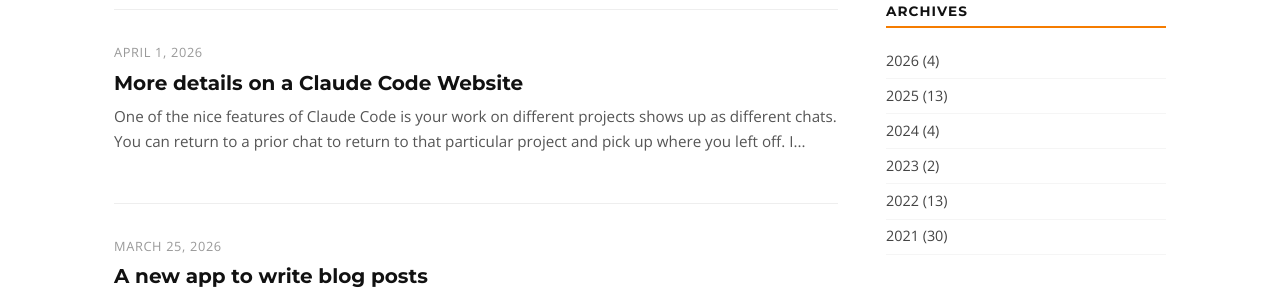
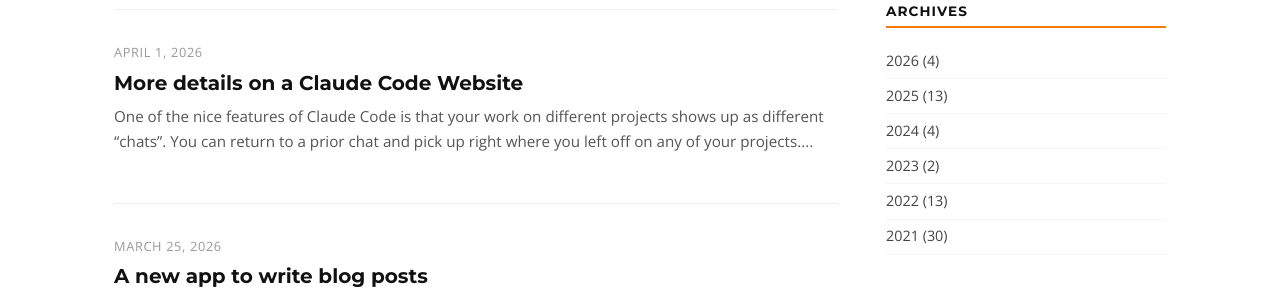
Before and after one commit to simpsong00/simpsong00.github.io, a Jekyll site: the page built from blog/index.html, in a window 1280 px wide and 900 px high, scrolled down 321 px. Shown: the part 154-450 px from the top of the window. Built offline with Jekyll 4.4.1, drawn with Linux system fonts in a browser that asks for light colours; the list of posts is cut into pages by our own code.

Commit message:
Update blog with edits

```diff
--- a/_posts/2026-04-01-more-details-on-a-claude-code-website.md
+++ b/_posts/2026-04-01-more-details-on-a-claude-code-website.md
@@ -6,13 +6,15 @@
 draft: false
 ---
 
-One of the nice features of Claude Code is your work on different projects shows up as different chats. You can return to a prior chat to return to that particular project and pick up where you left off. I drop back into the chat about my website and add new features anytime I think of one. Code reuse in this space is amazing. I've added small indicators of how long it takes to read an individual blog post. This was a one-liner add. A built-in feature of Jekyll. I've added the ability to search all of the blogs using Lunr.js. A small javascript search utility. I'd never heard of Lunr.js, but Claude did. I asked for the ability to search the blog, and it laid out three different approaches. I just chose one.
+One of the nice features of Claude Code is that your work on different projects shows up as different "chats". You can return to a prior chat and pick up right where you left off on any of your projects. I can drop back into the specific chat about my website and add new features anytime I think of one.
 
-If you implement a change and don't like it, back it out. If you want to edit the files yourself to change something but aren't sure where to start, **just ask**. It can help you learn coding by explaining its approach.
+Code reuse in this space is amazing. A few of the features I've added include small indicators of how long it takes to read an individual blog post. This was a one-liner add. It is a built-in feature of Jekyll, the site generator tool Claude uses to create my site. I've also added the ability to search all of the blogs using Lunr.js. It's a small javascript search utility. I'd never heard of Lunr.js, but Claude did. I asked for the ability to search the blog, and it laid out three different approaches. I just chose one.
 
-It is still helpful to have a technical/coding background. Without it, a novice can get lost in the intricacies of git, and other classic coding tools. You can see it working, using grep to search a file for a line you want to change, editing things and doing the pulls and pushes to GitHub.
+If you implement a change and don't like it, just back it out. If you want to edit the files yourself to change something but aren't sure where to start, **just ask**. It can help you learn coding by explaining its approach.
 
-If you have a technical bent, you owe it to yourself to try Claude Code. It is revolutionary. **The way coding is done has changed for good. **
+It is still helpful, if not essential, to have a technical/coding background. Without it, a novice can get lost in the intricacies of git, and other classic coding tools. You can watch Claude work, using grep to search a file for a line you want to change, editing files and doing the pulls and pushes to GitHub.
+
+If you have a technical bent, you owe it to yourself to try Claude Code. It is revolutionary. **The way coding is done has changed for good.**
 
 My next blog post will be about my third book! Promise!
 
```
